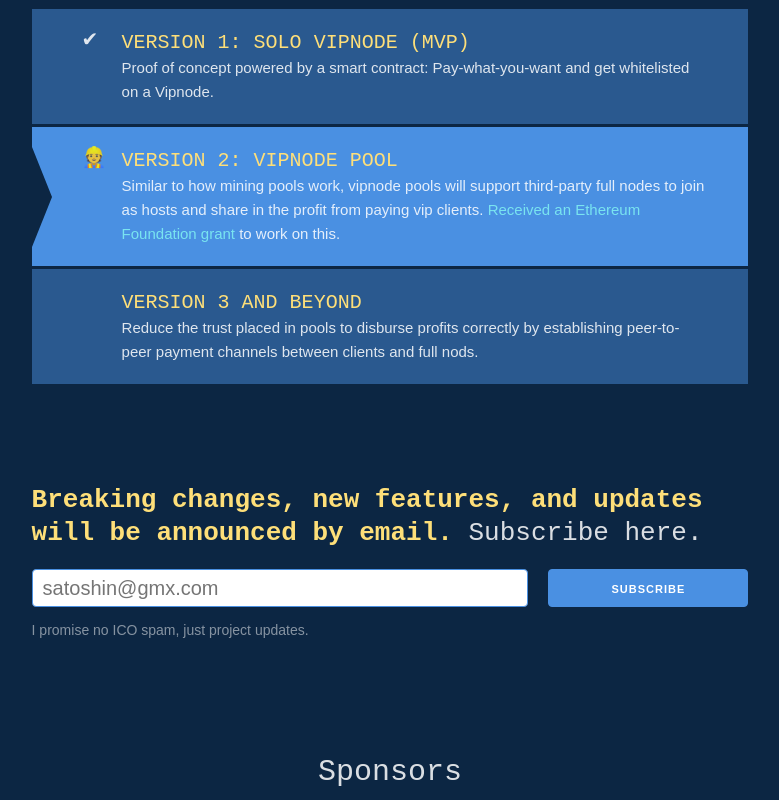
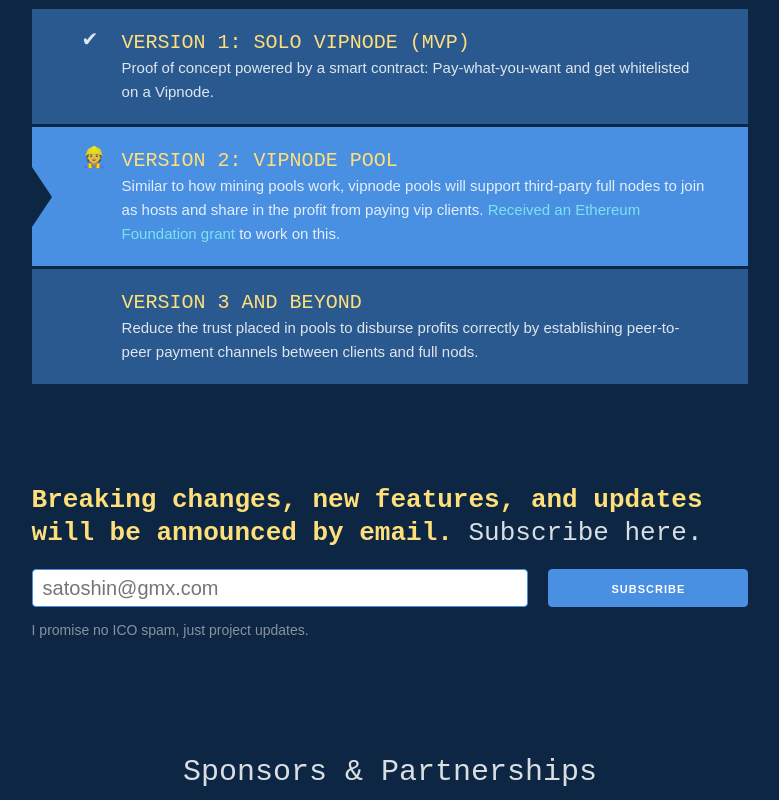
Before and after one commit to vipnode/vipnode.org, a Nuxt app: page / in a window 1280 px wide. Shown: the part 1580-2380 px from the top of the page, without its empty margins (250-1029 px from the left). Built offline with nearby package versions, Linux system fonts and the light colour scheme.

Commit message:
Sponsors and partnerships; tweak triangle

```diff
--- a/assets/scss/base.scss
+++ b/assets/scss/base.scss
@@ -485,13 +485,16 @@ hr {
         background-color: $ethereum-blue;
       }
       &.current::before {
+        // Triangle
         content: "";
         width: 0;
         height: 0;
+        top: 50%;
+        margin-top: -30px;
         position: absolute;
         margin-left: -4.5em;
         border-style: solid;
-        border-width: 50px 0 50px 20px;
+        border-width: 30px 0 30px 20px;
         border-color: transparent transparent transparent $background;
       }
 
--- a/components/Sponsors.vue
+++ b/components/Sponsors.vue
@@ -1,6 +1,6 @@
 <template>
   <section id="sponsors" class="text-center">
-    <h2>Sponsors</h2>
+    <h2>Sponsors &amp; Partnerships</h2>
     <div class="grid">
       <a href="https://www.ethereum.org/foundation">
         <img src="~/static/img/ethereum.png" alt="Ethereum Foundation" />
```
Also changed, not shown: 1 other file (tests, documents, lock files or other folders).
